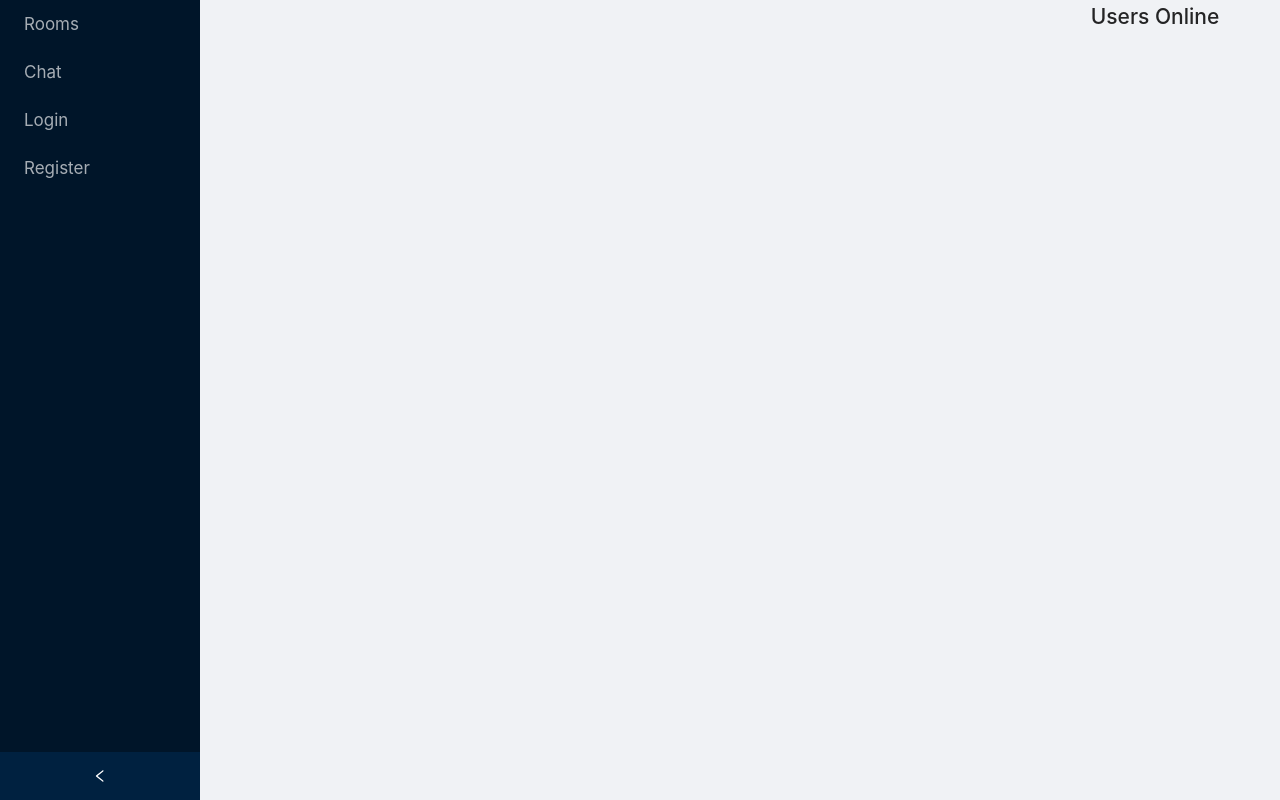
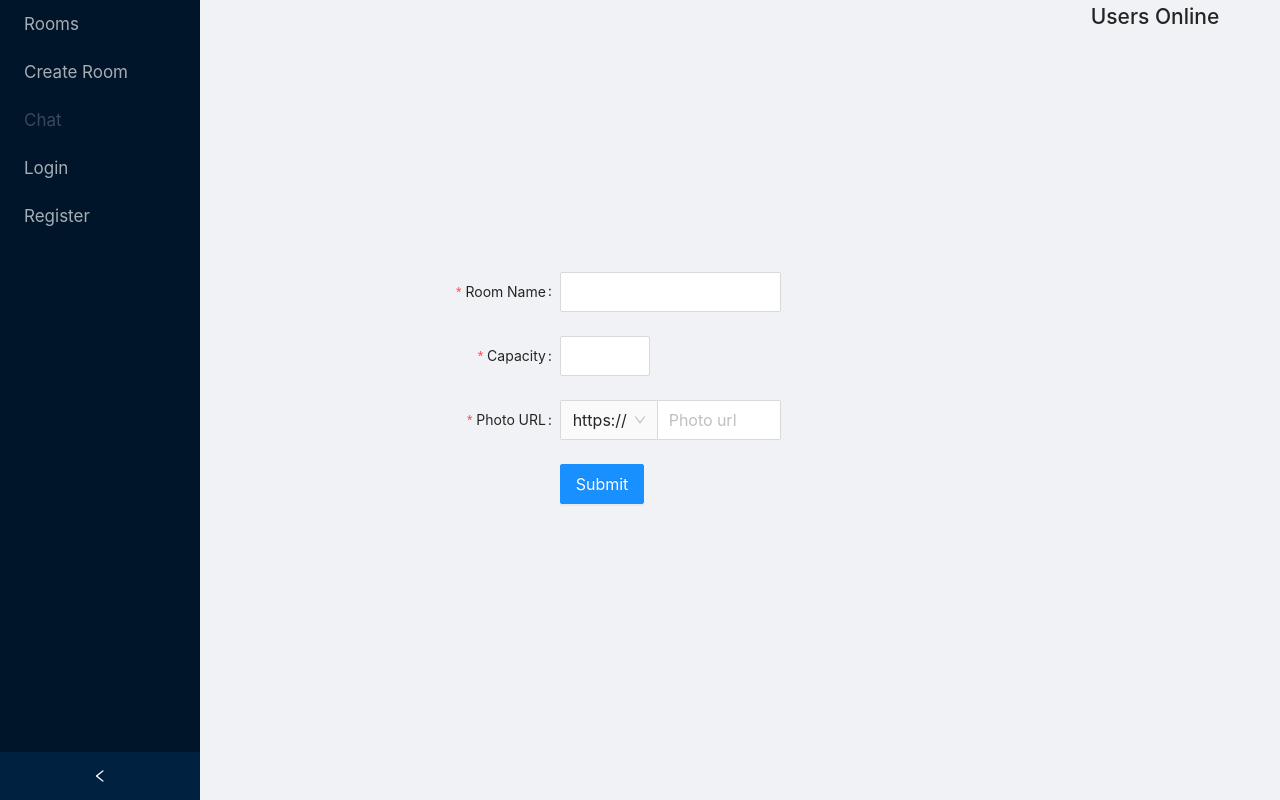
Before and after one commit to georgichichev/chatterbox, a React (Create React App) app in the folder client/: page /rooms/create in a window 1280 px wide. Built offline with nearby package versions, Linux system fonts and the light colour scheme.

Commit message:
Add create room functionality

```diff
--- a/client/src/App.js
+++ b/client/src/App.js
@@ -10,6 +10,7 @@ import ActiveUsers from "./components/ActiveUsers/ActiveUsers.js";
 import {SocketContext, socket} from "./context.js";
 import Home from "./components/Home/Home.js";
 import {useContext, useState} from "react";
+import CreateRoom from "./components/Rooms/CreateRoom/CreateRoom.js";
 
 function App() {
     const socket = useContext(SocketContext);
@@ -30,6 +31,7 @@ function App() {
                         <Route path='/rooms' element={<Rooms/>}/>
                         <Route path='/register' element={<Register/>}/>
                         <Route path='/login' element={<Login/>}/>
+                        <Route path='/rooms/create' element={<CreateRoom/>}/>
                     </Routes>
                 </Layout>
                 <ActiveUsers onUserClick={onUserClick}/>
--- /dev/null
+++ b/client/src/components/Rooms/CreateRoom/CreateRoom.js
@@ -0,0 +1,108 @@
+import {Button, Form, Input, InputNumber, Select} from 'antd';
+import {useNavigate} from "react-router-dom";
+import {createRoom} from "../../../service/roomService.js";
+
+const urlTypes = [
+    {value: "https", label: "https://"},
+    {value: "http", label: "http://"},
+];
+
+const UrlTypeSelect = <Select options={urlTypes}/>;
+
+export const CreateRoom = () => {
+    const navigate = useNavigate();
+
+
+    const onFinish = (values) => {
+        const {capacity, name, photo, prefix} = values;
+
+        const data = {capacity, name, imageUrl: prefix + photo};
+
+        createRoom(data)
+            .then(() => navigate('/rooms'));
+    };
+
+    const onFinishFailed = (errorInfo) => {
+        console.log('Failed:', errorInfo);
+    };
+
+    return (
+        <div style={{margin: 'auto', width: '40%'}}>
+            <Form
+                name="basic"
+                labelCol={{
+                    span: 8,
+                }}
+                wrapperCol={{
+                    span: 16,
+                }}
+                initialValues={{
+                    remember: true,
+                }}
+                size="large"
+                onFinish={onFinish}
+                onFinishFailed={onFinishFailed}
+                autoComplete="off"
+            >
+                <Form.Item
+                    label="Room Name"
+                    name="name"
+                    rules={[
+                        {
+                            required: true,
+                            message: 'Please input room name!',
+                        },
+                    ]}
+                >
+                    <Input/>
+                </Form.Item>
+
+                <Form.Item
+                    label="Capacity"
+                    name="capacity"
+                    rules={[
+                        {
+                            required: true,
+                            message: 'Please input capacity!',
+                        },
+                    ]}
+                >
+                    <InputNumber size="large" min={2} max={20}/>
+                </Form.Item>
+
+
+                <Form.Item
+                    name='photo'
+                    label='Photo URL'
+                    rules={[{required: true}]}
+                >
+                    <Input
+                        placeholder="Photo url"
+                        addonBefore={
+                            <Form.Item
+                                name='prefix'
+                                noStyle
+                                initialValue="https://"
+                            >
+                                {UrlTypeSelect}
+                            </Form.Item>
+                        }
+                    />
+                </Form.Item>
+
+                <Form.Item
+                    wrapperCol={{
+                        offset: 8,
+                        span: 16,
+                    }}
+                >
+                    <Button type="primary" htmlType="submit">
+                        Submit
+                    </Button>
+                </Form.Item>
+            </Form>
+        </div>
+    );
+};
+
+export default CreateRoom;
--- a/client/src/components/SideNavbar/SideNavbar.js
+++ b/client/src/components/SideNavbar/SideNavbar.js
@@ -1,7 +1,6 @@
 import {Menu} from "antd";
 import Sider from "antd/es/layout/Sider.js";
-import {useState} from "react";
-import {UsergroupAddOutlined} from "@ant-design/icons";
+import {useEffect, useState} from "react";
 import {Link} from "react-router-dom";
 
 export const SideNavbar = () => {
@@ -15,11 +14,16 @@ export const SideNavbar = () => {
                   mode="inline"
             >
                 <Menu.Item key="Rooms">
-                    <Link to='rooms'>
+                    <Link to='/rooms'>
                         Rooms
                     </Link>
                 </Menu.Item>
-                <Menu.Item key="Chat">
+                <Menu.Item key="Create Room">
+                    <Link to='/rooms/create'>
+                        Create Room
+                    </Link>
+                </Menu.Item>
+                <Menu.Item key="Chat" disabled={true}>
                     <Link to='/chat'>
                         Chat
                     </Link>
--- /dev/null
+++ b/client/src/service/auth.js
@@ -0,0 +1,4 @@
+export const getToken = () =>{
+    const user = sessionStorage.getItem('user');
+    return JSON.parse(user).accessToken
+}
--- /dev/null
+++ b/client/src/service/roomService.js
@@ -0,0 +1,18 @@
+import {getToken} from "./auth.js";
+
+const url = 'http://localhost:3000/rooms'
+
+export const createRoom = (data) => {
+    return fetch(url + '/create', {
+        method: 'POST',
+        headers: {
+            'content-type': 'application/json',
+        },
+        body: JSON.stringify(data)
+    })
+};
+
+export const getAllRooms = () => {
+    return fetch(url)
+        .then(res => res.json())
+}
```
